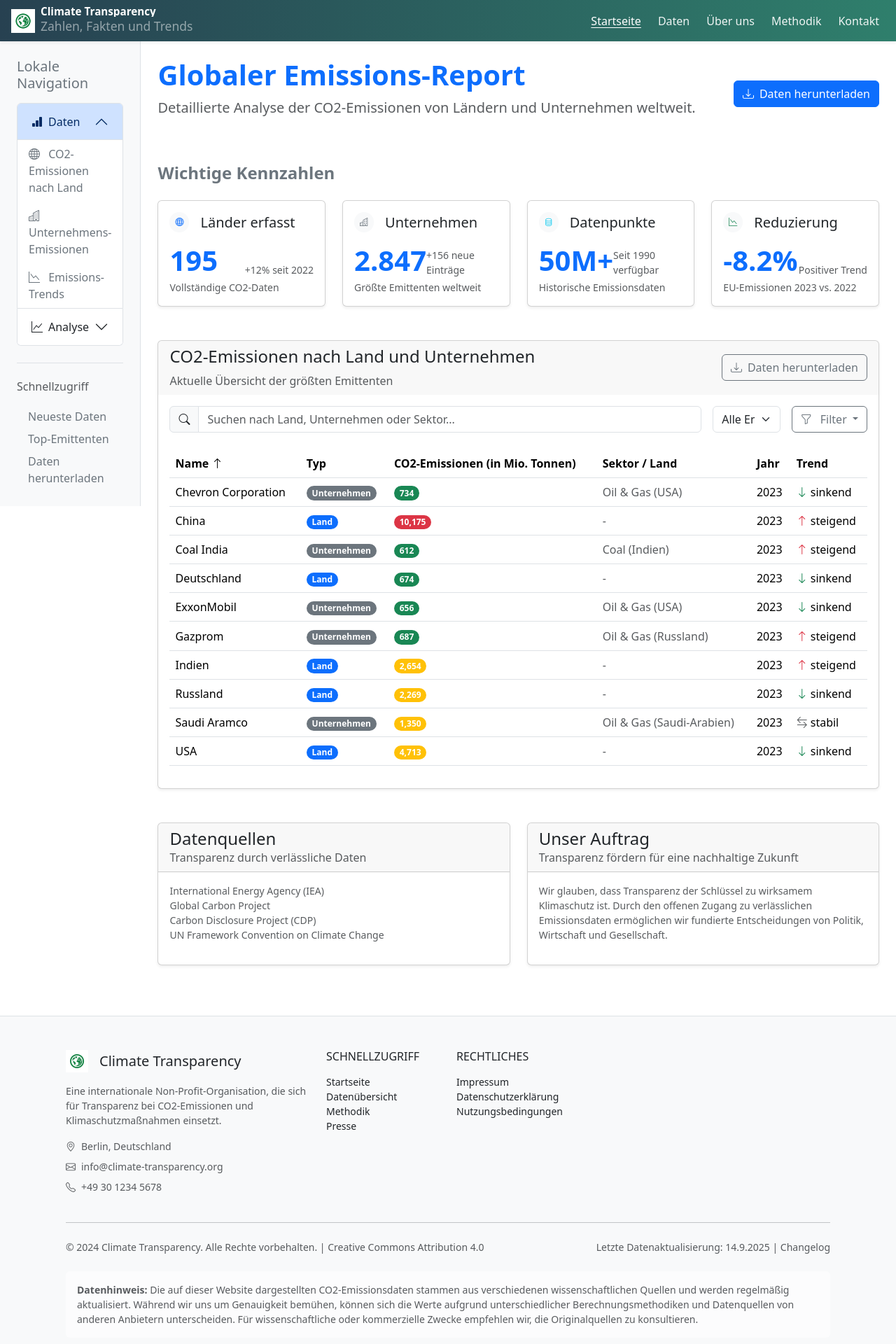
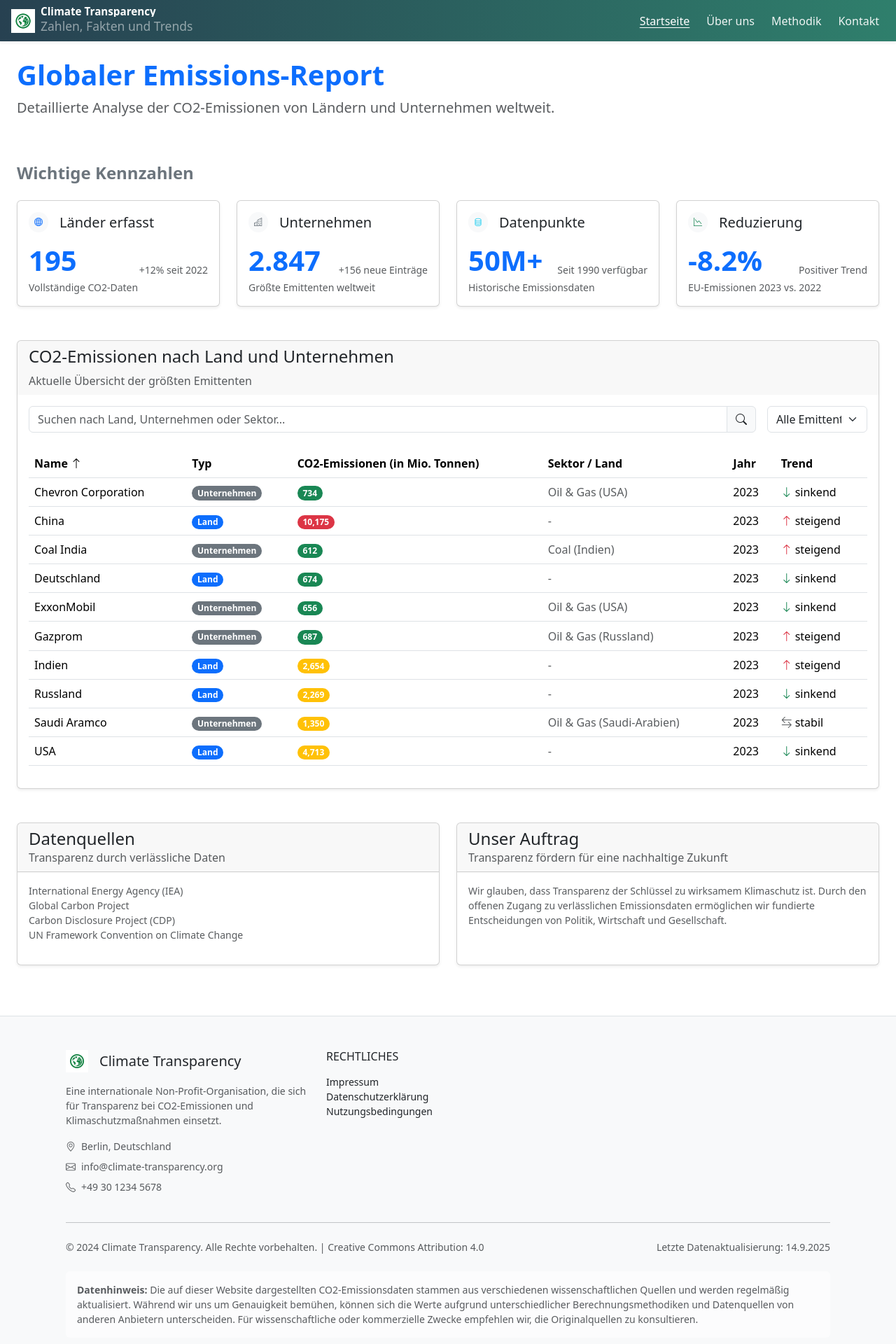
Before and after one commit to Sl4sh3r51/Co2_Project, a JavaScript app: page / in a window 1280 px wide. Shown: the top 1920 px of the page at 70% size. Built offline with nearby package versions, Linux system fonts and the light colour scheme.

Commit message:
- remove some components and their routing - add dynamic rtl support based on browser language - add sanitization of searchTerm

```diff
--- a/src/App.vue
+++ b/src/App.vue
@@ -1,15 +1,18 @@
 <template>
-  <div class="d-flex flex-column min-vh-100">
+  <div :dir="direction" class="d-flex flex-column min-vh-100">
     <router-view></router-view>
   </div>
 </template>
 
 <script setup lang="ts">
-// Da Bootstrap keine Anbieter wie React-Komponenten benötigt,
-// ist diese Datei schlank und dient nur als Root-Komponente für das Routing.
+import { computed } from 'vue';
+
+const direction = computed(() =>
+    ['ar', 'he', 'fa', 'ur'].some(l => navigator.language.startsWith(l)) ? 'rtl' : 'ltr'
+)
+
 </script>
 
 <style>
-/* Hier können globale Stile hinzugefügt werden, falls nötig.
-   Ansonsten reichen die Bootstrap-Klassen. */
+
 </style>
--- a/src/components/EmissionTable.vue
+++ b/src/components/EmissionTable.vue
@@ -8,22 +8,18 @@
             Aktuelle Übersicht der größten Emittenten
           </p>
         </div>
-        <button class="btn btn-outline-secondary d-none d-md-flex align-items-center">
-          <i class="bi bi-download me-2"></i>
-          Daten herunterladen
-        </button>
       </div>
     </div>
     <div class="card-body">
       <div class="d-flex flex-column flex-md-row gap-3 mb-4">
         <div class="input-group flex-grow-1">
-          <span class="input-group-text"><i class="bi bi-search"></i></span>
           <input
               type="text"
               v-model="searchTerm"
               class="form-control"
               placeholder="Suchen nach Land, Unternehmen oder Sektor..."
           />
+          <span class="input-group-text"><i class="bi bi-search"></i></span>
         </div>
         <div class="d-flex gap-3">
           <select v-model="filterType" class="form-select">
@@ -31,17 +27,6 @@
             <option value="country">Länder</option>
             <option value="company">Unternehmen</option>
           </select>
-          <div class="dropdown">
-            <button class="btn btn-outline-secondary dropdown-toggle" type="button" data-bs-toggle="dropdown">
-              <i class="bi bi-funnel me-2"></i>
-              Filter
-            </button>
-            <ul class="dropdown-menu">
-              <li><a class="dropdown-item" href="#">Action</a></li>
-              <li><a class="dropdown-item" href="#">Another action</a></li>
-              <li><a class="dropdown-item" href="#">Something else here</a></li>
-            </ul>
-          </div>
         </div>
       </div>
 
@@ -104,6 +89,7 @@
 
 <script setup lang="ts">
 import { ref, computed } from 'vue';
+import DOMPurify from 'dompurify';
 
 interface EmissionData {
   id: string;
@@ -142,6 +128,7 @@ const filteredData = computed(() => {
   }
 
   if (searchTerm.value) {
+    computed(() => DOMPurify.sanitize(searchTerm.value));
     data = data.filter(item =>
         item.name.toLowerCase().includes(searchTerm.value.toLowerCase()) ||
         (item.sector && item.sector.toLowerCase().includes(searchTerm.value.toLowerCase())) ||
--- a/src/components/Footer.vue
+++ b/src/components/Footer.vue
@@ -26,16 +26,6 @@
           </ul>
         </div>
 
-        <div class="col-12 col-md-6 col-lg-2">
-          <h4 class="h6 text-uppercase mb-3">Schnellzugriff</h4>
-          <ul class="list-unstyled small">
-            <li><a href="#" class="text-reset text-decoration-none">Startseite</a></li>
-            <li><a href="#" class="text-reset text-decoration-none">Datenübersicht</a></li>
-            <li><a href="#" class="text-reset text-decoration-none">Methodik</a></li>
-            <li><a href="#" class="text-reset text-decoration-none">Presse</a></li>
-          </ul>
-        </div>
-
         <div class="col-12 col-md-6 col-lg-3">
           <h4 class="h6 text-uppercase mb-3">Rechtliches</h4>
           <ul class="list-unstyled small">
@@ -51,14 +41,12 @@
       <div class="d-flex flex-column flex-md-row justify-content-between align-items-center">
         <div class="text-muted small text-center text-md-start mb-2 mb-md-0">
           <p class="mb-0">
-            © 2024 Climate Transparency. Alle Rechte vorbehalten. |
-            <a href="/license" class="text-reset text-decoration-none">Creative Commons Attribution 4.0</a>
+            © 2024 Climate Transparency. Alle Rechte vorbehalten. | Creative Commons Attribution 4.0
           </p>
         </div>
         <div class="text-muted small text-center text-md-end">
           <p class="mb-0">
-            Letzte Datenaktualisierung: {{ new Date().toLocaleDateString('de-DE') }} |
-            <a href="/changelog" class="text-reset text-decoration-none">Changelog</a>
+            Letzte Datenaktualisierung: {{ new Date().toLocaleDateString('de-DE') }}
           </p>
         </div>
       </div>
--- a/src/components/Header.vue
+++ b/src/components/Header.vue
@@ -1,7 +1,6 @@
 <template>
   <header class="navbar navbar-expand-md navbar-dark bg-primary-gradient shadow-sm py-1">
     <div class="container-fluid px-2 px-md-3 d-flex align-items-center">
-      <!-- Brand (kleiner, text-truncate) -->
       <router-link class="navbar-brand d-flex align-items-center text-decoration-none me-3" to="/" aria-label="Climate Transparency Startseite">
         <img src="@/assets/climate-logo.png" alt="" class="brand-logo" />
         <div class="brand-text d-none d-sm-flex flex-column ms-2 text-truncate">
@@ -23,7 +22,7 @@
         </ul>
       </nav>
 
-      <!-- Toggler (visible < md) -->
+      <!-- Mobile Nav (visible < md) -->
       <button
           class="navbar-toggler ms-auto d-md-none"
           type="button"
@@ -60,7 +59,6 @@ import * as bootstrap from 'bootstrap'
 const isDesktop = ref(window.matchMedia('(min-width: 768px)').matches)
 const navigationItems = ref([
   { name: 'Startseite', href: '/' },
-  { name: 'Daten', href: '/data' },
   { name: 'Über uns', href: '/about' },
   { name: 'Methodik', href: '/methodology' },
   { name: 'Kontakt', href: '/contact' }
@@ -93,48 +91,45 @@ function closeOffcanvas() {
   background: linear-gradient(90deg, #274151 0%, #2f7f6c 100%);
 }
 
-/* Brand / Logo kompakter machen */
+
 .brand-logo {
-  height: 34px;           /* kleiner als vorher */
+  height: 34px;
   width: 34px;
   object-fit: contain;
   flex-shrink: 0;
 }
 
-/* Textgrößen und Truncation */
+
 .brand-title {
   font-size: 0.95rem;
   line-height: 1;
   font-weight: 600;
 }
 
-/* Desktop nav: kompakter Abstand */
+/* Desktop nav */
 .navbar-nav .nav-link {
   color: rgba(255,255,255,0.92);
   padding: 0.25rem 0.5rem;
   white-space: nowrap;
 }
 
-/* active-link leicht hervorheben (Kontrast beachten) */
 .navbar-nav .nav-link.active {
   text-decoration: underline;
   text-underline-offset: 3px;
   color: #fff;
 }
 
-/* Header Gesamthöhe begrenzen */
 header.navbar {
   min-height: 48px;
   padding-top: 0.2rem;
   padding-bottom: 0.2rem;
 }
 
-/* Offcanvas: kleine Anpassungen für mobile */
 .offcanvas .nav-link {
   color: #222;
 }
 
-/* Utility: auf sehr kleinen Bildschirmen Subtitle verbergen */
+
 @media (max-width: 575.98px) {
   .brand-text small { display: none !important; }
 }
--- a/src/components/Sidebar.vue
+++ /dev/null
@@ -1,79 +0,0 @@
-<template>
-  <aside class="d-flex flex-column h-100 bg-light border-end w-md-250px">
-    <div class="p-4">
-      <h2 class="h5 mb-3 text-secondary">Lokale Navigation</h2>
-      <div class="accordion" id="sidebarAccordion">
-        <div class="accordion-item">
-          <h2 class="accordion-header" id="headingData">
-            <button class="accordion-button" type="button" data-bs-toggle="collapse" data-bs-target="#collapseData" aria-expanded="true" aria-controls="collapseData">
-              <i class="bi bi-bar-chart-fill me-2"></i>
-              Daten
-            </button>
-          </h2>
-          <div id="collapseData" class="accordion-collapse collapse show" aria-labelledby="headingData" data-bs-parent="#sidebarAccordion">
-            <div class="accordion-body p-0">
-              <ul class="nav flex-column">
-                <li class="nav-item" v-for="link in dataLinks" :key="link.name">
-                  <a :href="link.href" class="nav-link text-secondary">
-                    <i :class="link.iconClass" class="me-2"></i>
-                    {{ link.name }}
-                  </a>
-                </li>
-              </ul>
-            </div>
-          </div>
-        </div>
-        <div class="accordion-item">
-          <h2 class="accordion-header" id="headingAnalysis">
-            <button class="accordion-button collapsed" type="button" data-bs-toggle="collapse" data-bs-target="#collapseAnalysis" aria-expanded="false" aria-controls="collapseAnalysis">
-              <i class="bi bi-graph-up me-2"></i>
-              Analyse
-            </button>
-          </h2>
-          <div id="collapseAnalysis" class="accordion-collapse collapse" aria-labelledby="headingAnalysis" data-bs-parent="#sidebarAccordion">
-            <div class="accordion-body p-0">
-              <ul class="nav flex-column">
-                <li class="nav-item" v-for="link in analysisLinks" :key="link.name">
-                  <a :href="link.href" class="nav-link text-secondary">
-                    <i :class="link.iconClass" class="me-2"></i>
-                    {{ link.name }}
-                  </a>
-                </li>
-              </ul>
-            </div>
-          </div>
-        </div>
-      </div>
-
-      <div class="pt-4 mt-4 border-top">
-        <h3 class="h6 mb-3 text-muted">Schnellzugriff</h3>
-        <ul class="nav flex-column">
-          <li class="nav-item"><a href="#latest-data" class="nav-link text-secondary py-1">Neueste Daten</a></li>
-          <li class="nav-item"><a href="#top-emitters" class="nav-link text-secondary py-1">Top-Emittenten</a></li>
-          <li class="nav-item"><a href="#download" class="nav-link text-secondary py-1">Daten herunterladen</a></li>
-        </ul>
-      </div>
-    </div>
-  </aside>
-</template>
-
-<script setup lang="ts">
-import { ref } from 'vue';
-
-const dataLinks = ref([
-  { name: "CO2-Emissionen nach Land", href: "#countries", iconClass: "bi bi-globe" },
-  { name: "Unternehmens-Emissionen", href: "#companies", iconClass: "bi bi-buildings" },
-  { name: "Emissions-Trends", href: "#trends", iconClass: "bi bi-graph-down" },
-]);
-
-const analysisLinks = ref([
-  { name: "Datenquellen", href: "#sources", iconClass: "bi bi-info-circle" },
-  { name: "Methodik", href: "#methodology", iconClass: "bi bi-bar-chart" },
-]);
-</script>
-
-<style scoped>
-.w-md-250px {
-  width: 250px;
-}
-</style>
--- a/src/views/Data.vue
+++ /dev/null
@@ -1,16 +0,0 @@
-<template>
-  <div class="d-flex flex-column min-vh-100">
-    <Header />
-    <main class="flex-grow-1 container py-4">
-      <h2>Daten</h2>
-      <p>Hier werden zukünftig die Emissionsdaten angezeigt.</p>
-    </main>
-    <Footer />
-  </div>
-</template>
-
-<script setup lang="ts">
-import Header from '@/components/Header.vue';
-import Footer from '@/components/Footer.vue';
-
-</script>
--- a/src/views/Index.vue
+++ b/src/views/Index.vue
@@ -2,7 +2,6 @@
   <div class="d-flex flex-column min-vh-100">
     <Header />
     <div class="flex-grow-1 d-flex flex-column flex-md-row">
-      <Sidebar />
       <main class="flex-grow-1 p-4 p-md-8 overflow-y-auto">
         <section class="mb-5">
           <div class="d-flex flex-column flex-md-row justify-content-between align-items-center mb-4">
@@ -12,10 +11,6 @@
                 Detaillierte Analyse der CO2-Emissionen von Ländern und Unternehmen weltweit.
               </p>
             </div>
-            <a href="#download" class="btn btn-primary d-none d-md-flex align-items-center mt-3 mt-md-0">
-              <i class="bi bi-download me-2"></i>
-              Daten herunterladen
-            </a>
           </div>
         </section>
 
@@ -86,9 +81,8 @@
 </template>
 
 <script setup lang="ts">
-import { ref } from 'vue';
+import {ref} from 'vue';
 import Header from '@/components/Header.vue';
-import Sidebar from '@/components/Sidebar.vue';
 import EmissionsTable from '@/components/EmissionTable.vue';
 import Footer from '@/components/Footer.vue';
 
```
Also changed, not shown: src/main.ts (+3 -7 lines).
